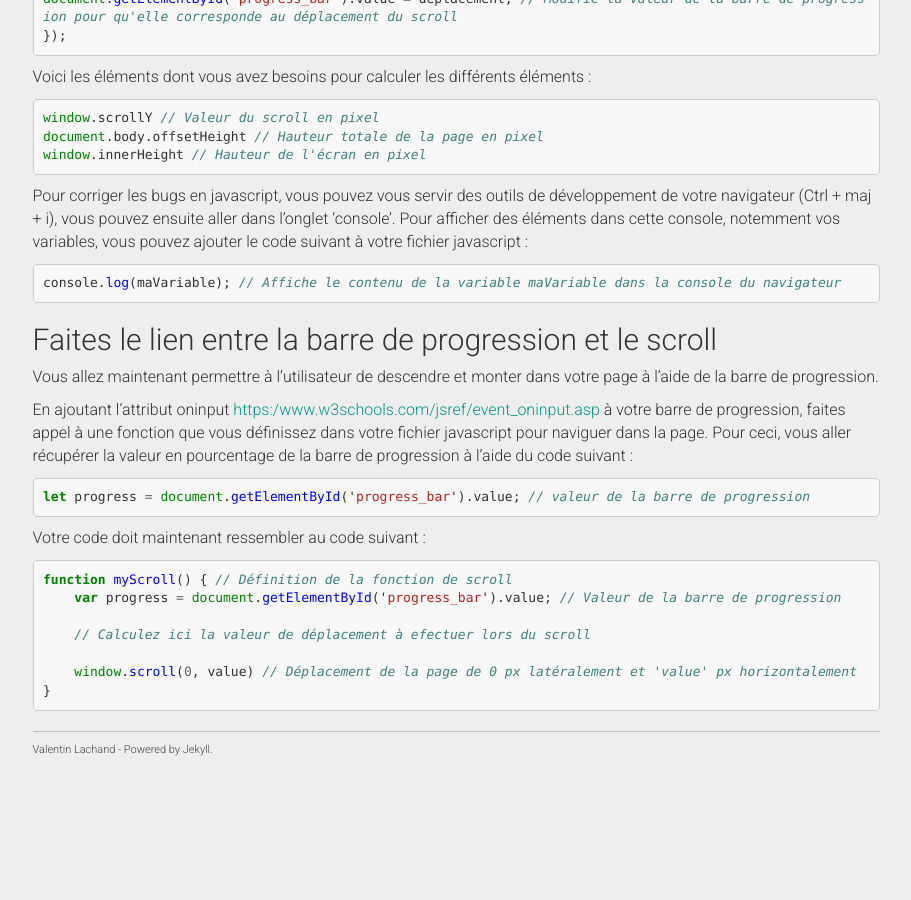
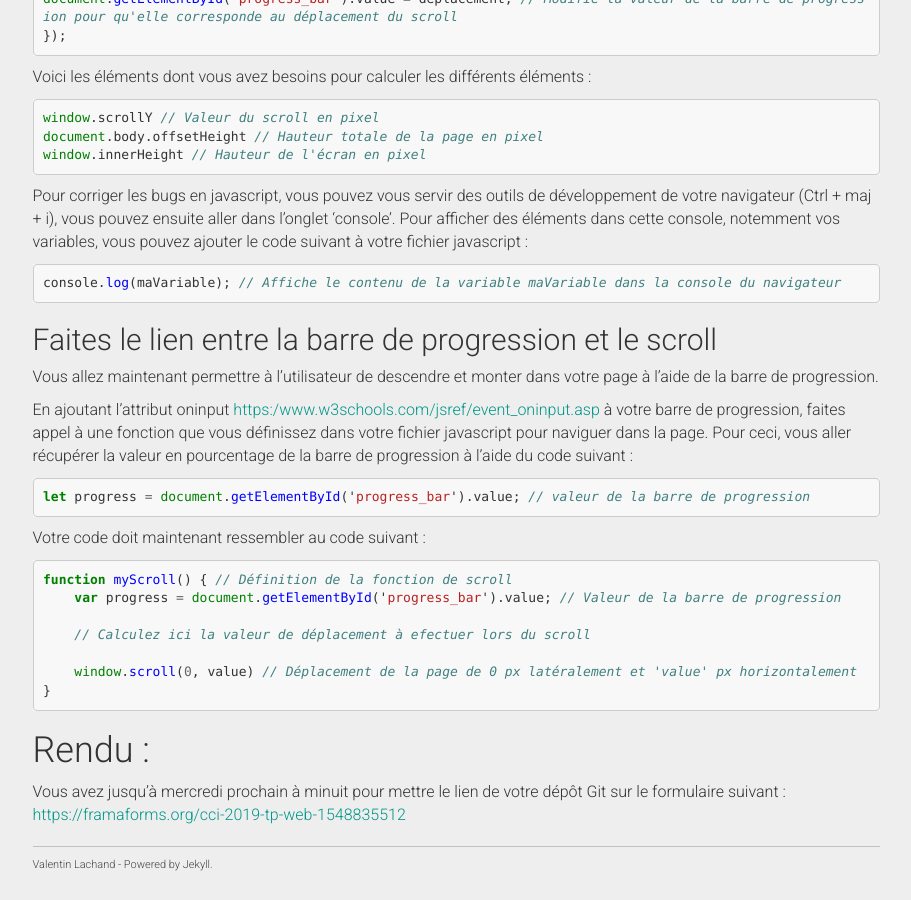
Before and after one commit to taotaoini/lachand.github.io, a Jekyll site: the page built from cci-xml-web-2019-tp3.md, in a window 1280 px wide and 900 px high, scrolled down 1328 px. Shown: the whole window, without its empty margins (330-1241 px from the left). Built offline with Jekyll 4.4.1, drawn with Linux system fonts in a browser that asks for light colours; nearby versions of some CDN libraries; before the commit the page ends 2113 px from its top, so only the background shows below that.

Commit message:
Update cci-xml-web-2019-tp3.md

````diff
--- a/cci-xml-web-2019-tp3.md
+++ b/cci-xml-web-2019-tp3.md
@@ -78,3 +78,6 @@ function myScroll() { // Définition de la fonction de scroll
     window.scroll(0, value) // Déplacement de la page de 0 px latéralement et 'value' px horizontalement
 }
 ```
+
+# Rendu :
+Vous avez jusqu'à mercredi prochain à minuit pour mettre le lien de votre dépôt Git sur le formulaire suivant : [https://framaforms.org/cci-2019-tp-web-1548835512](https://framaforms.org/cci-2019-tp-web-1548835512)
````
